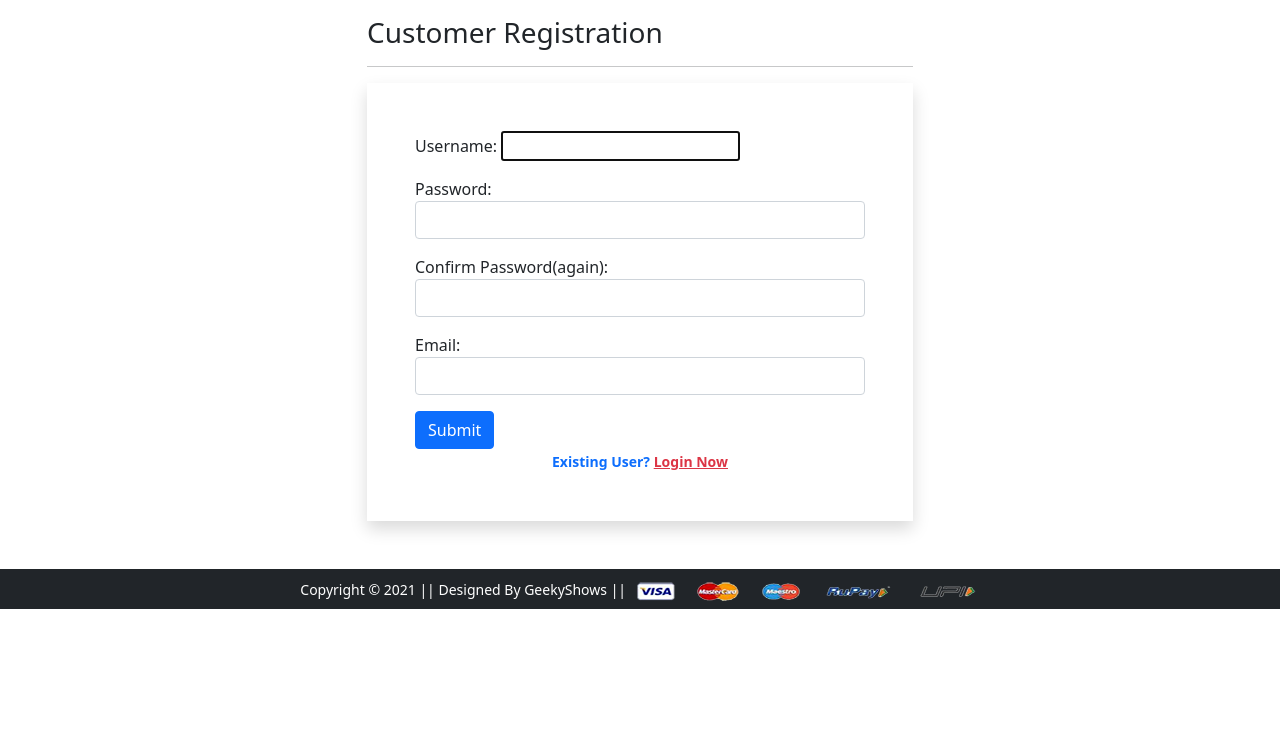
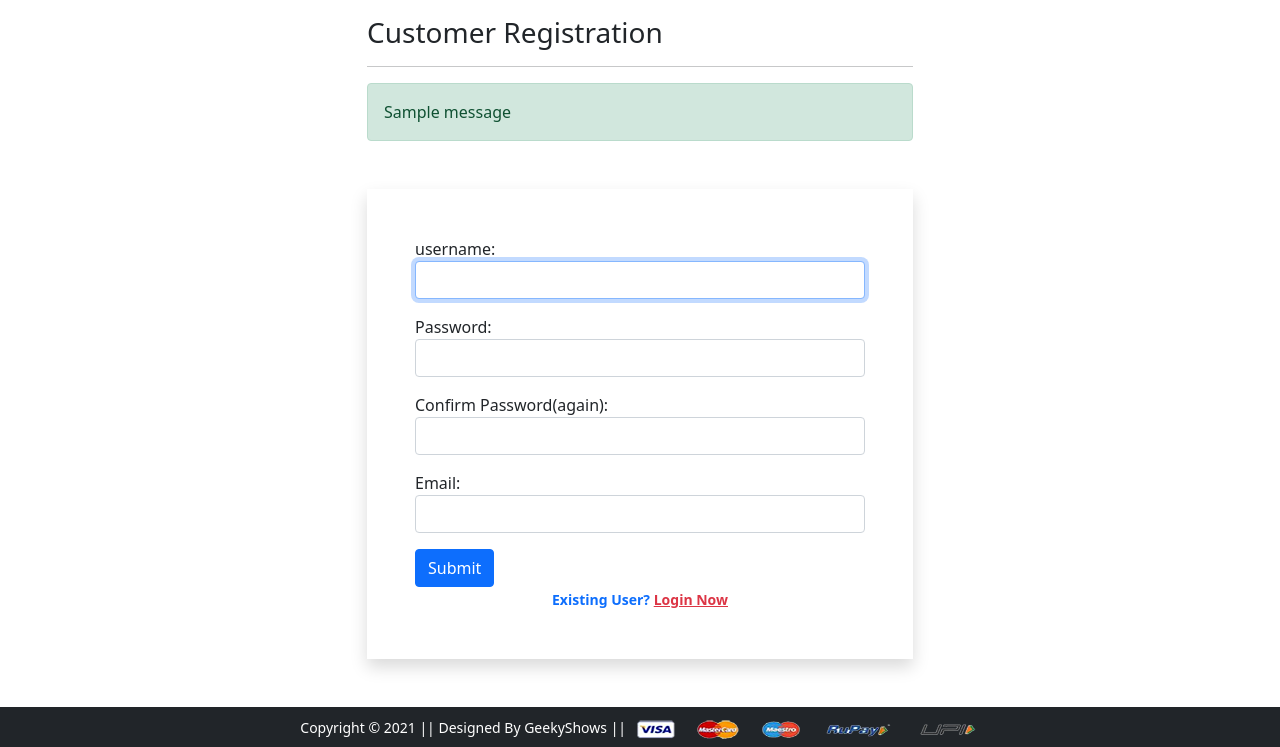
Before and after one commit to Nikson1122/ecommerce, a Django app: page /registration/ in a window 1280 px wide. Shown: the part 56-803 px from the top of the page. Before the commit the page ends 665 px from the top, so only its background shows below. Run offline with Django 5.2, Linux system fonts and the light colour scheme; tables that the repository leaves empty hold one stand-in row (values such as "Sample post"); one stand-in notice (Sample message) is shown; some libraries are stand-ins or nearby versions.

Commit message:
customer registraion in django completed

```diff
--- a/app/forms.py
+++ b/app/forms.py
@@ -3,6 +3,7 @@ from django.contrib.auth.forms import UserCreationForm
 from django.contrib.auth.models import User
 
 class CustomerRegistrationForm(UserCreationForm):
+    username = forms.CharField(label='username', widget=forms.TextInput(attrs={'class':'form-control'}))
     password1 = forms.CharField(label='Password', widget=forms.PasswordInput(attrs={'class':'form-control'}))
     password2 = forms.CharField(label='Confirm Password(again)', widget=forms.PasswordInput(attrs={'class':'form-control'}))
     email= forms.CharField(required=True, widget=forms.EmailInput(attrs={'class':'form-control'}))
@@ -13,4 +14,4 @@ class Meta:
     labels = {'email': 'Email'}
     # widgets = {'username': forms.TextInput(attrs={ 'class':'form-control'})}
     # widgets = {'username': forms.TextInput(attrs={'class':'form-control'})}
-    widgets = {'username': forms.TextInput(attrs={'class': 'form-control'})}
+    # widgets = {'username': forms.TextInput(attrs={'class': 'form-control'})}
--- a/app/templates/app/customerregistration.html
+++ b/app/templates/app/customerregistration.html
@@ -7,6 +7,11 @@
   <div class="col-sm-6 offset-sm-3">
    <h3>Customer Registration</h3>
    <hr>
+   {% if messages %}
+   {% for message in messages  %}
+   <p{% if message.tags %} class="alert alert-{{message.tags}} mb-5" {% endif %}>{{message}}</p>
+   {% endfor %}
+   {% endif %}
 
    <form action="" method="post" novalidate class="shadow p-5">
       {% csrf_token %}
--- a/app/views.py
+++ b/app/views.py
@@ -2,6 +2,7 @@ from django.shortcuts import render
 from django.views import View
 from .models import Customer, Product, cart, OrderPlaced
 from .forms import CustomerRegistrationForm
+from django.contrib import messages
 
 # def home(request):
 #  return render(request, 'app/home.html')
@@ -75,6 +76,7 @@ class CustomerRegistrationView(View):
  def post(self, request):
   form =CustomerRegistrationForm(request.POST)
   if form.is_valid():
+   messages.success(request, 'Congratulations!! Registered Sucessfully')
    form.save()
   return render(request, 'app/customerregistration.html',{'form':form})
 
```
